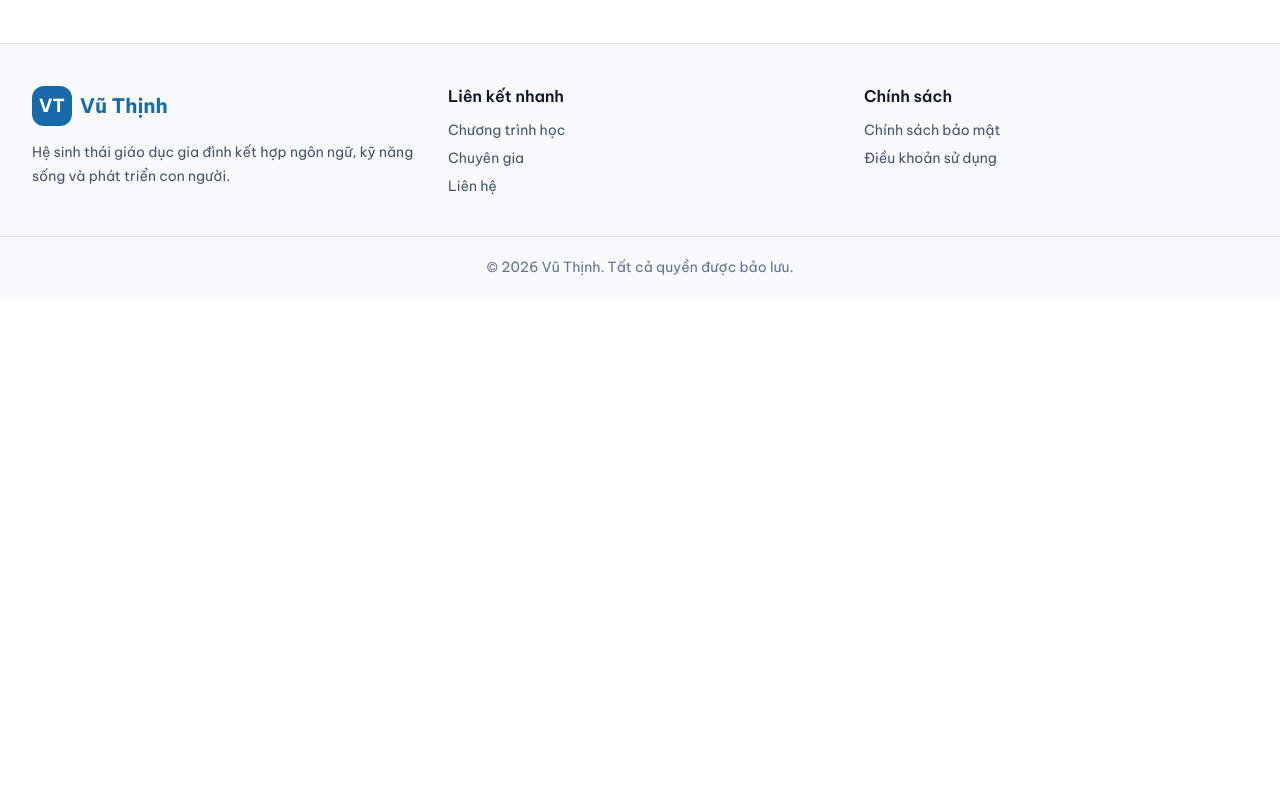
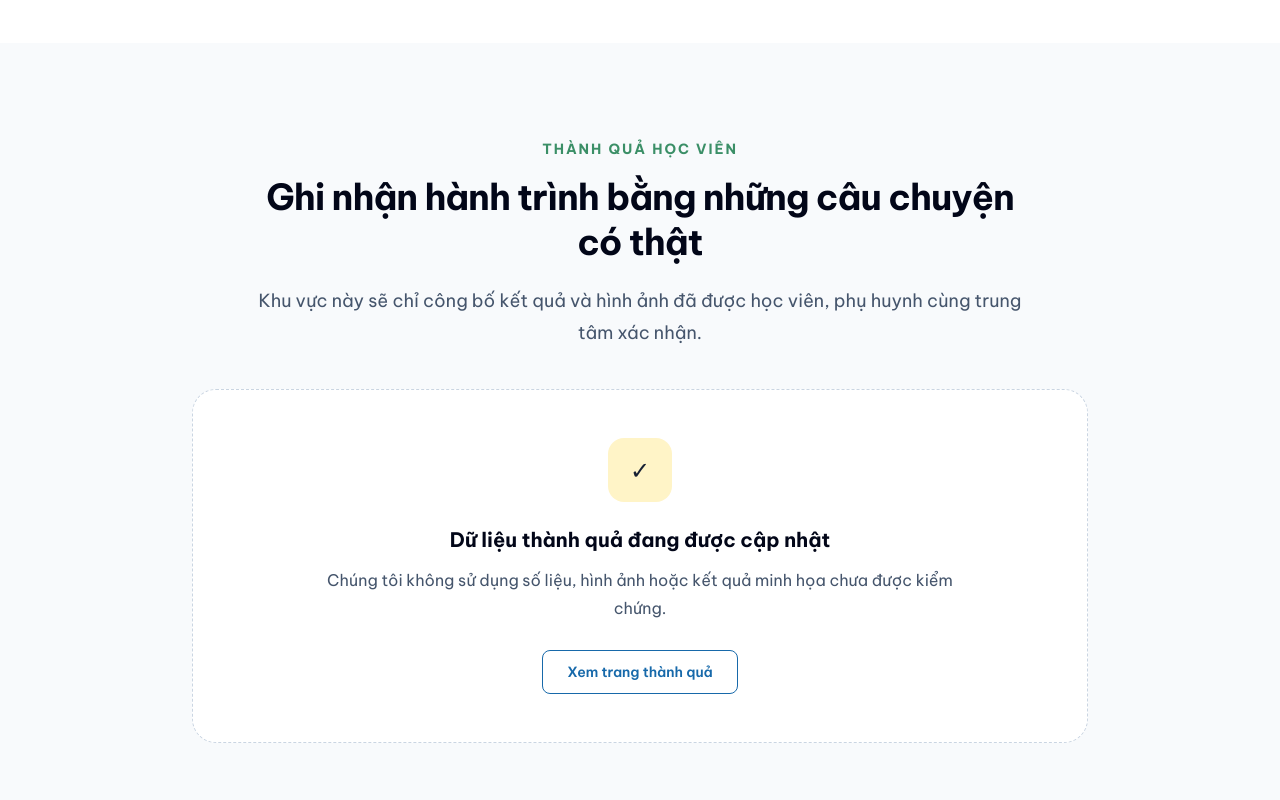
Before and after one commit to Coffee2205/vuthinh, a Next.js app: page / in a window 1280 px wide. Shown: the part 3900-4700 px from the top of the page. Before the commit the page ends 4197 px from the top, so only its background shows below. Built offline with nearby package versions, Linux system fonts and the light colour scheme.

Commit message:
feat: add student outcomes empty state

```diff
--- a/project-log/CURRENT_STATUS.md
+++ b/project-log/CURRENT_STATUS.md
@@ -8,7 +8,7 @@ Giai đoạn 1 — Website giáo dục hoàn chỉnh có thể deploy và hoạt
 
 ## Task hiện tại
 
-`Task 01 — Trang chủ` đang thực hiện theo từng section. Năm section đầu đã hoàn thành; chưa bắt đầu Thành quả học viên.
+`Task 01 — Trang chủ` đang thực hiện theo từng section. Sáu section đầu đã hoàn thành; chưa bắt đầu Cảm nhận phụ huynh.
 
 ## Đã hoàn thành
 
@@ -78,7 +78,12 @@ Giai đoạn 1 — Website giáo dục hoàn chỉnh có thể deploy và hoạt
 
 - Đã thêm section một chuyên gia với trạng thái hồ sơ đang cập nhật, không dùng dữ liệu giả.
 - Có CTA tới `/expert` và `/consultation`; hai route chưa triển khai.
-- Chưa bắt đầu Thành quả học viên.
+- Chưa bắt đầu các section sau Thành quả học viên.
+
+### Task 01 — Thành quả học viên
+
+- Đã thêm empty state minh bạch; không dùng social proof giả.
+- CTA `/success-stories` chưa có route đích.
 
 ## Chưa thực hiện
 
@@ -114,4 +119,4 @@ Giai đoạn 1 — Website giáo dục hoàn chỉnh có thể deploy và hoạt
 
 ## Task tiếp theo
 
-Tiếp tục `Task 01 — Trang chủ` bằng section “Thành quả học viên”. Chưa bắt đầu section này.
+Tiếp tục `Task 01 — Trang chủ` bằng section “Cảm nhận phụ huynh”. Chưa bắt đầu section này.
--- a/project-log/DECISIONS.md
+++ b/project-log/DECISIONS.md
@@ -125,3 +125,11 @@ Mỗi quyết định phải ghi ngày, nội dung, lý do và ảnh hưởng.
 **Lý do:** Project chưa có dữ liệu chuyên gia thật.
 
 **Ảnh hưởng:** Layout và CTA sẵn sàng, nội dung hồ sơ phải được thay khi khách hàng cung cấp.
+
+## 2026-07-15 — Thành quả học viên dùng empty state
+
+**Quyết định:** Không hiển thị kết quả giả; dùng trạng thái chờ dữ liệu đã xác nhận.
+
+**Lý do:** Chưa có thành quả, ảnh hoặc số liệu thật từ khách hàng.
+
+**Ảnh hưởng:** Section sẵn sàng thay bằng case study thật sau này.
--- a/project-log/ISSUES.md
+++ b/project-log/ISSUES.md
@@ -166,3 +166,13 @@
 
 - Lint, build và runtime đạt; chưa kiểm tra trực quan trên thiết bị thật.
 - `/expert` và `/consultation` chưa được triển khai.
+
+---
+
+## ISSUE-012 — Chưa có thành quả học viên được xác nhận
+
+**Trạng thái:** Open
+
+**Mô tả:** Thiếu case study, hình ảnh và kết quả có sự đồng ý công bố.
+
+**Ảnh hưởng:** Section dùng empty state; lint/build đạt, không có blocker kỹ thuật.
--- a/project-log/NEXT_STEPS.md
+++ b/project-log/NEXT_STEPS.md
@@ -2,7 +2,7 @@
 
 ## Nhiệm vụ gần nhất
 
-> Tiếp tục `Task 01 — Trang chủ` và chỉ thực hiện section “Thành quả học viên”, chưa làm các section khác.
+> Tiếp tục `Task 01 — Trang chủ` và chỉ thực hiện section “Cảm nhận phụ huynh”, chưa làm các section khác.
 
 ## Thứ tự thực hiện
 
@@ -14,6 +14,6 @@
 
 ## Chưa làm ngay
 
-- Cảm nhận phụ huynh và các section sau Thành quả học viên.
+- Bài viết/tài liệu nổi bật và các section sau Cảm nhận phụ huynh.
 - Database, form lưu dữ liệu thật và Supabase.
 - Admin, AI, thanh toán hoặc LMS.
--- a/src/app/page.tsx
+++ b/src/app/page.tsx
@@ -2,6 +2,7 @@ import { ExpertSection } from "@/components/home/ExpertSection";
 import { HeroSection } from "@/components/home/HeroSection";
 import { LearningJourneySection } from "@/components/home/LearningJourneySection";
 import { ProgramsSection } from "@/components/home/ProgramsSection";
+import { StudentOutcomesSection } from "@/components/home/StudentOutcomesSection";
 import { TrustSection } from "@/components/home/TrustSection";
 
 export default function Home() {
@@ -12,6 +13,7 @@ export default function Home() {
       <ProgramsSection />
       <LearningJourneySection />
       <ExpertSection />
+      <StudentOutcomesSection />
     </>
   );
 }
--- /dev/null
+++ b/src/components/home/StudentOutcomesSection.tsx
@@ -0,0 +1,25 @@
+import Link from "next/link";
+import { Container } from "@/components/common/Container";
+import { studentOutcomesContent } from "@/data/home";
+
+export function StudentOutcomesSection() {
+  return (
+    <section className="bg-slate-50 py-16 sm:py-20 lg:py-24" aria-labelledby="outcomes-heading">
+      <Container>
+        <div className="mx-auto max-w-3xl text-center">
+          <p className="text-sm font-bold uppercase tracking-[0.14em] text-brand-green">{studentOutcomesContent.eyebrow}</p>
+          <h2 id="outcomes-heading" className="mt-4 text-3xl font-bold leading-tight tracking-tight text-slate-950 sm:text-4xl">{studentOutcomesContent.title}</h2>
+          <p className="mt-5 text-lg leading-8 text-slate-600">{studentOutcomesContent.description}</p>
+        </div>
+        <div className="mx-auto mt-10 max-w-4xl rounded-3xl border border-dashed border-slate-300 bg-white p-8 text-center sm:p-12">
+          <div className="mx-auto grid size-16 place-items-center rounded-2xl bg-brand-yellow text-2xl" aria-hidden="true">✓</div>
+          <h3 className="mt-6 text-xl font-bold text-slate-950">{studentOutcomesContent.status}</h3>
+          <p className="mx-auto mt-3 max-w-2xl leading-7 text-slate-600">{studentOutcomesContent.note}</p>
+          <Link href={studentOutcomesContent.action.href} className="mt-7 inline-flex min-h-11 items-center justify-center rounded-lg border border-brand-blue px-6 py-2 text-sm font-semibold text-brand-blue hover:bg-blue-50 focus-visible:outline-2 focus-visible:outline-offset-2 focus-visible:outline-brand-blue">
+            {studentOutcomesContent.action.label}
+          </Link>
+        </div>
+      </Container>
+    </section>
+  );
+}
--- a/src/data/home.ts
+++ b/src/data/home.ts
@@ -151,3 +151,12 @@ export const expertContent = {
   profileAction: { href: "/expert", label: "Xem trang chuyên gia" },
   consultationAction: { href: "/consultation", label: "Đăng ký tư vấn" },
 } as const;
+
+export const studentOutcomesContent = {
+  eyebrow: "Thành quả học viên",
+  title: "Ghi nhận hành trình bằng những câu chuyện có thật",
+  description: "Khu vực này sẽ chỉ công bố kết quả và hình ảnh đã được học viên, phụ huynh cùng trung tâm xác nhận.",
+  status: "Dữ liệu thành quả đang được cập nhật",
+  note: "Chúng tôi không sử dụng số liệu, hình ảnh hoặc kết quả minh họa chưa được kiểm chứng.",
+  action: { href: "/success-stories", label: "Xem trang thành quả" },
+} as const;
--- a/tasks/01-HOME.md
+++ b/tasks/01-HOME.md
@@ -11,7 +11,7 @@ Tạo trang chủ thuyết phục phụ huynh và dẫn người dùng đến đ
 - [x] Chương trình học nổi bật.
 - [x] Hành trình học tập.
 - [x] Giới thiệu chuyên gia.
-- [ ] Thành quả học viên.
+- [x] Thành quả học viên.
 - [ ] Cảm nhận phụ huynh.
 - [ ] Bài viết/tài liệu nổi bật.
 - [ ] Form đăng ký học thử.
@@ -187,3 +187,11 @@ Tạo trang chủ thuyết phục phụ huynh và dẫn người dùng đến đ
 - Kiểm tra: lint/build đạt; runtime `/` HTTP 200 và có trạng thái hồ sơ cùng hai CTA; responsive một cột mobile, hai vùng desktop; heading/focus hợp lệ.
 - Giới hạn: thiếu toàn bộ dữ liệu chuyên gia thật; route CTA thuộc task sau; chưa kiểm tra trực quan trên thiết bị thật.
 - Commit: `7b5d838` — `feat: add home expert section`.
+
+## Kết quả thực hiện — Thành quả học viên
+
+- Tạo `src/components/home/StudentOutcomesSection.tsx`; sửa `src/data/home.ts`, `src/app/page.tsx` và log.
+- Hiển thị empty state minh bạch, không dùng số liệu, ảnh hoặc kết quả giả; CTA `/success-stories`.
+- Lint/build đạt; responsive và semantic heading/focus đã rà trong source.
+- Giới hạn: chưa có dữ liệu thật, route CTA chưa triển khai, chưa kiểm tra trực quan thiết bị thật.
+- Commit: sẽ cập nhật sau.
```
Also changed, not shown: project-log/CHANGELOG.md.
